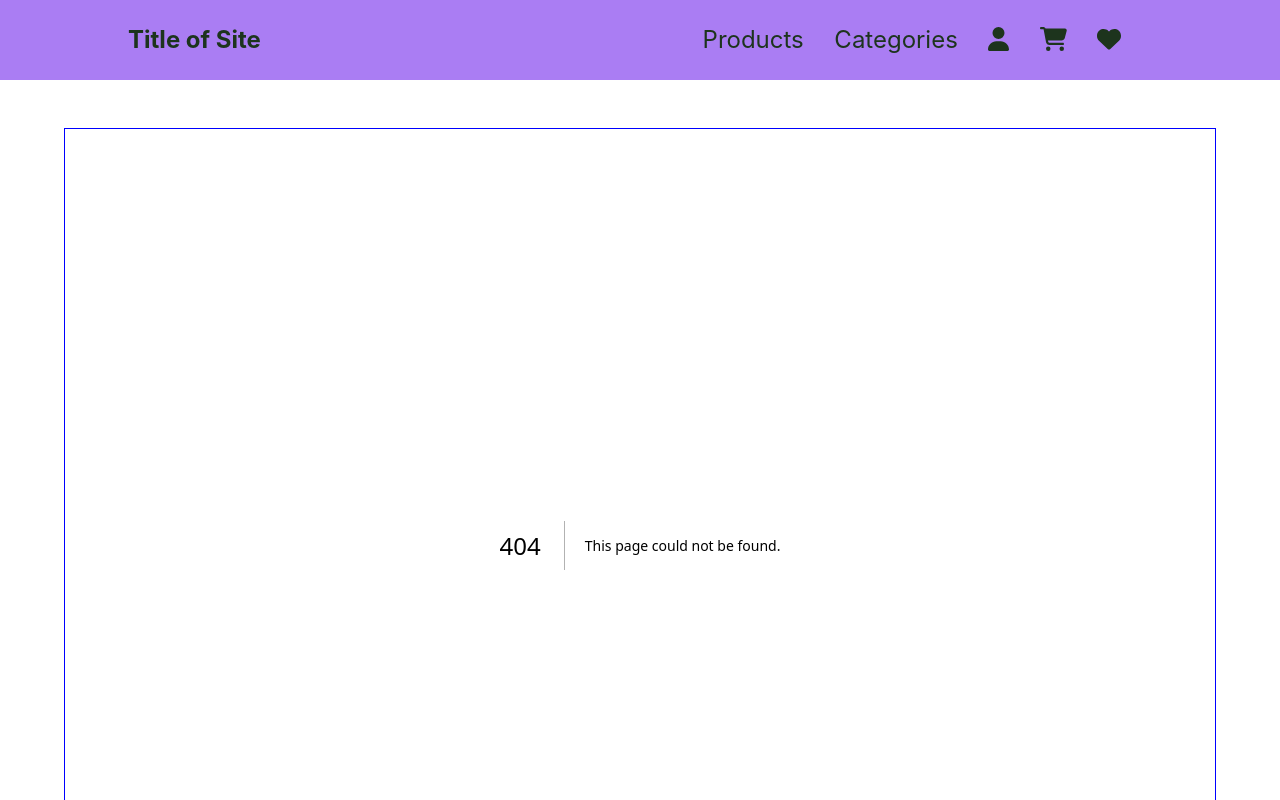
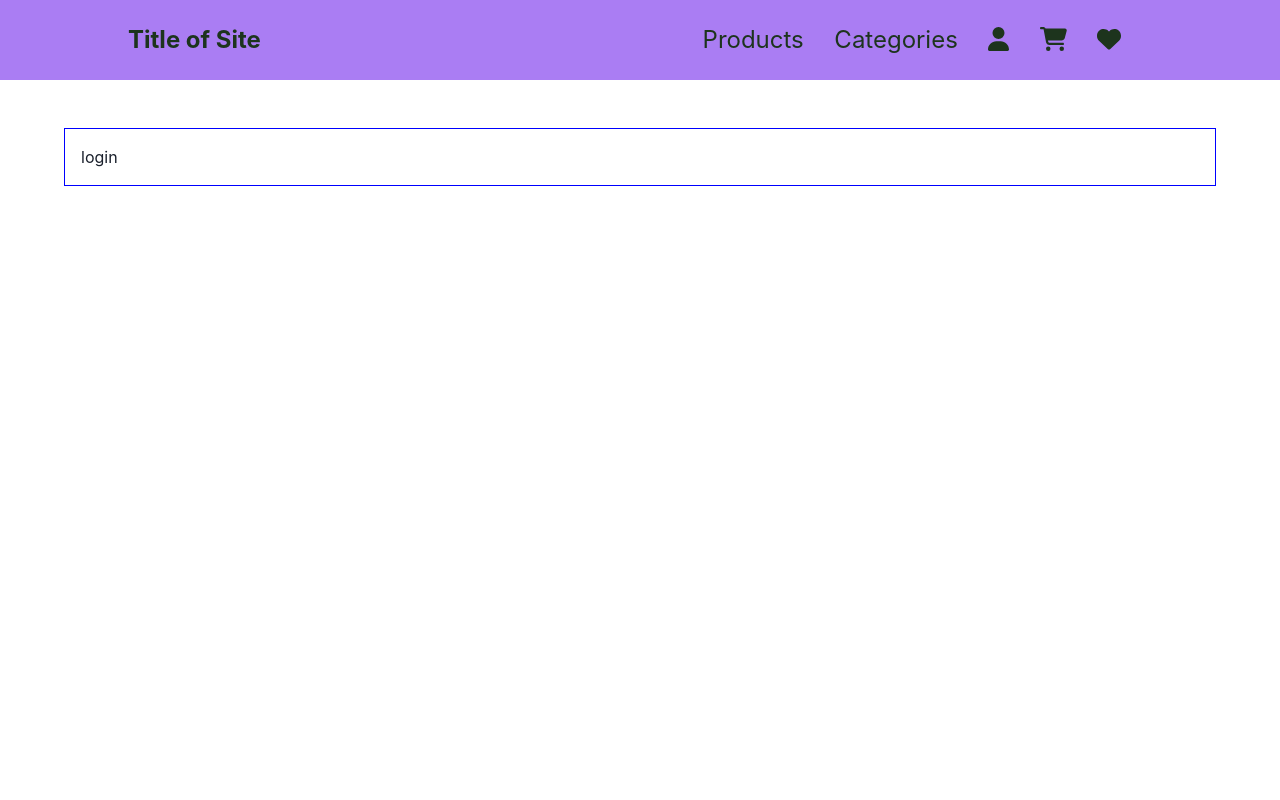
Before and after one commit to fishenchips/web-shop-examination, a Next.js app: page /login in a window 1280 px wide. Before the commit this address had no page. Shown: the top 800 px of the page. Built offline with nearby package versions, Linux system fonts and the light colour scheme.

Commit message:
creating Loginpage

```diff
--- /dev/null
+++ b/pages/login/index.tsx
@@ -0,0 +1,5 @@
+const LoginPage = () => {
+  return <p>login</p>;
+};
+
+export default LoginPage;
```
